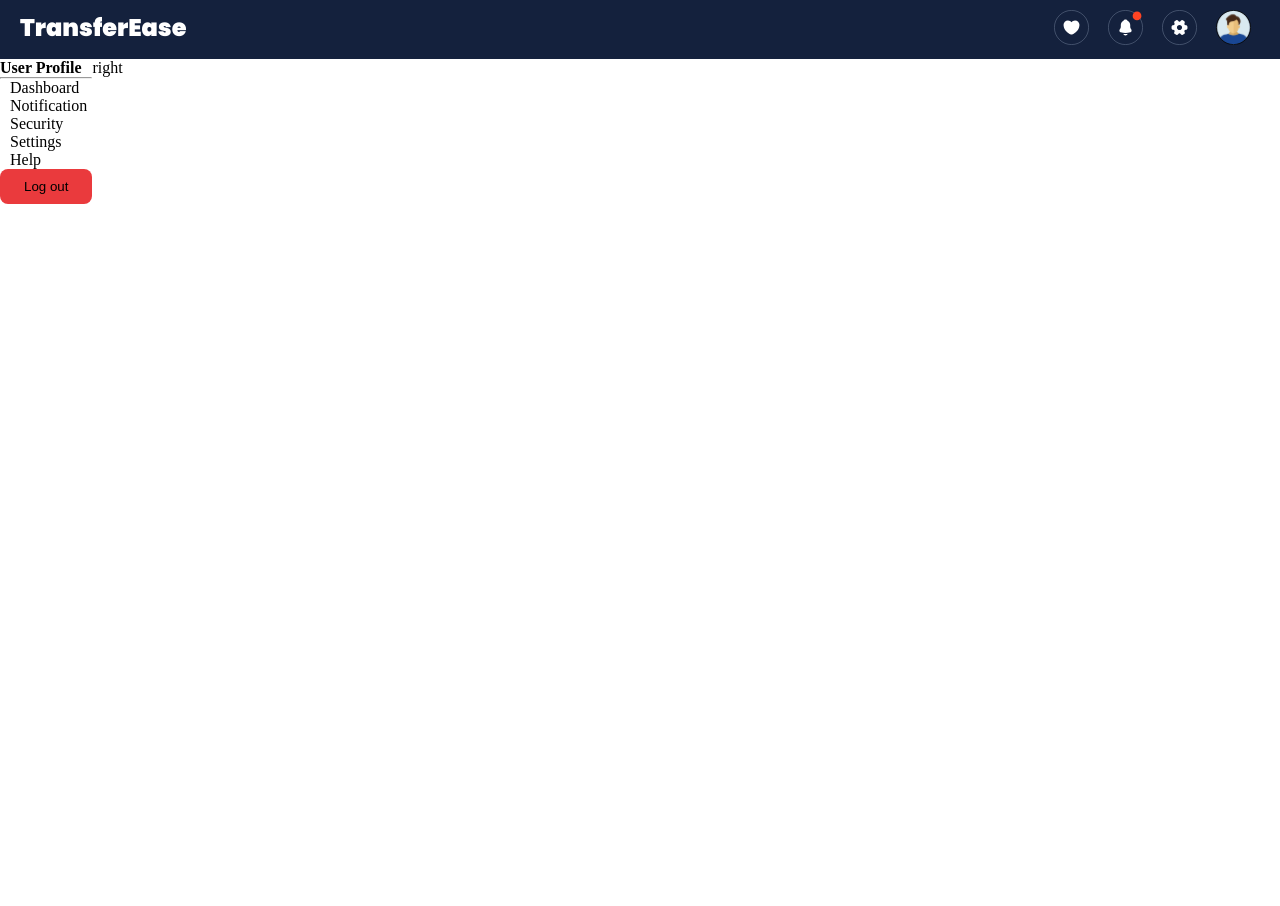
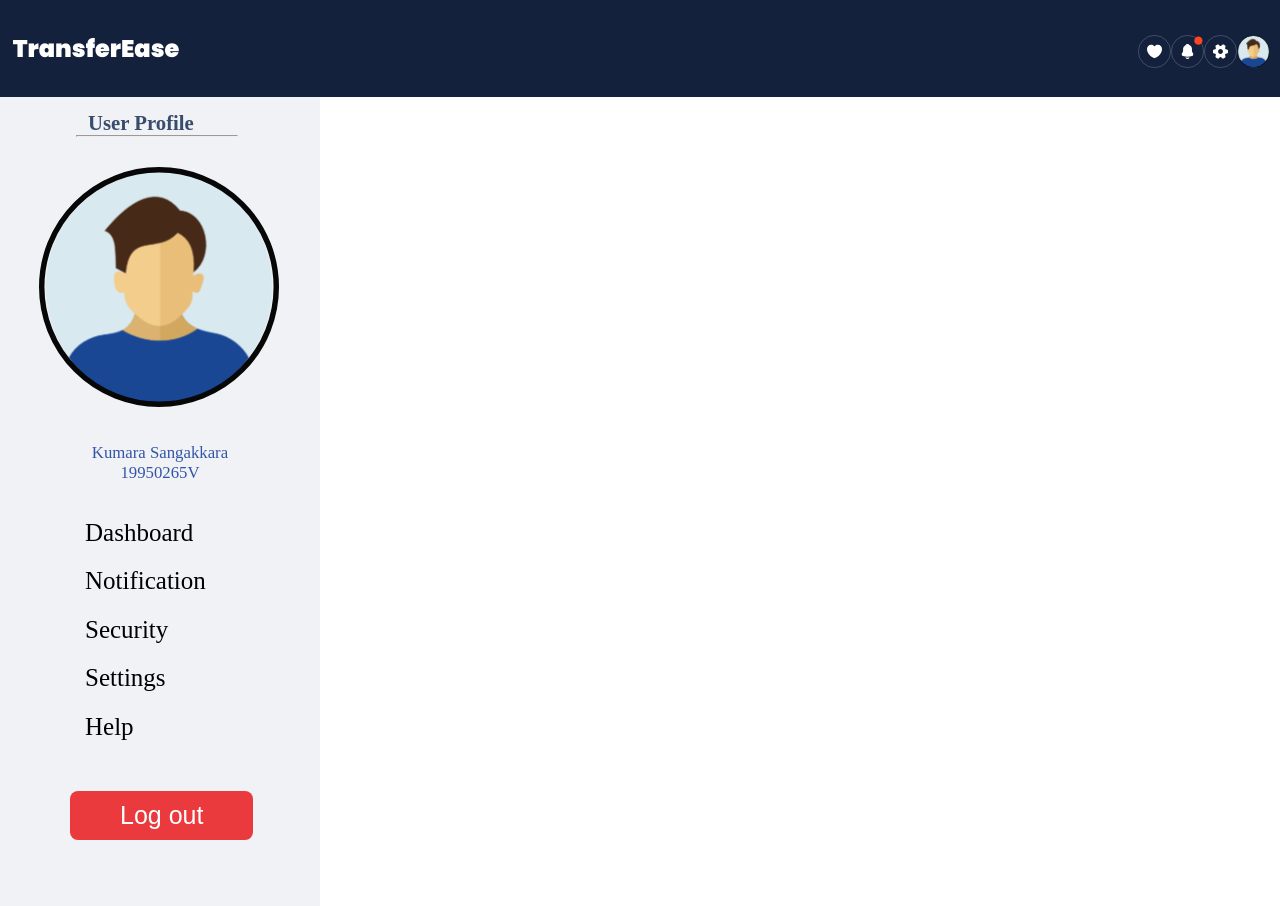
Before and after one commit to naveensanjula975/GovXperience, a React (Create React App) app in the folder transferease-web/: page / in a window 1280 px wide. Before the commit the page ends 800 px from the top, so only its background shows below. Built offline with nearby package versions, Linux system fonts and the light colour scheme.

Commit message:
make account sidebar

```diff
--- a/transferease-web/src/App.js
+++ b/transferease-web/src/App.js
@@ -1,7 +1,5 @@
 import React from 'react';
 import './App.css';
-// import Header from './Components/Header/Header';
-// import Hero from './Components/Hero/Hero';
 import Account from './Components/Account/Account';
 
 function App() {
--- a/transferease-web/src/Components/Account/AccountHeader/AccountHeader.css
+++ b/transferease-web/src/Components/Account/AccountHeader/AccountHeader.css
@@ -1,12 +1,17 @@
 .accountHeader{
     background: #14213D;
     display: flex;
-    padding: 10px 20px;
+    padding: 0% 1%;
     justify-content: space-between;
+    align-items: center;
+    position: fixed;
+    /* z-index: 1; */
+    width: 98%;
 }
 
 .logoText{
     font-family: "Poppins", sans-serif;
+    text-align: center;
     font-weight: 1000;
     font-style: normal;
     color: white;
@@ -16,6 +21,10 @@
     display: flex;
 }
 
+.menu li a img{
+    width: 100%;
+}
+
 li{
     margin-left: 10px;
 }
--- a/transferease-web/src/Components/Account/AcoountSideBar/AccountSideBar.css
+++ b/transferease-web/src/Components/Account/AcoountSideBar/AccountSideBar.css
@@ -1,3 +1,67 @@
 button{
     background-color: #EA3A3D;
+    padding: 10px 50px;
+    color: white;
+    margin-left: 20%;
+    font-size: 25px;
+    margin-top: 10%;
 }
+
+button:hover{
+    background-color: #ca3134;
+}
+
+.sideMenu{
+    background-color: #F1F2F6;
+    padding: 20px 10px;
+    height: 90%;
+    width: 300px;
+    font-size: 25px;
+    padding-top: 35%;
+}
+
+h6{
+    font-weight: 50;
+    text-align: center;
+    color: #3256A5;
+}
+
+li{
+    /* padding: 0; */
+    margin: 0;
+}
+
+h5{
+    padding-left: 26%;
+    color: #384D6C;
+}
+
+hr{
+    max-width: 160px;
+    color: #999BA1;
+}
+
+.line{
+    align-items: center;
+    justify-content: center;
+    margin-left: 22%;
+}
+
+img{
+    margin-left: 9.5%;
+    margin-top: 10%;
+    margin-bottom: 10%;
+}
+
+.menu{
+    margin-left: 25%;
+    margin-top: 5%;
+}
+
+li{
+    margin-top: 17%;
+    margin-bottom: 17%;
+}
+ul li a img {
+    width: 20px;
+}
--- a/transferease-web/src/Components/Account/AcoountSideBar/AccountSideBar.jsx
+++ b/transferease-web/src/Components/Account/AcoountSideBar/AccountSideBar.jsx
@@ -1,20 +1,34 @@
 import React from 'react';
 import './AccountSideBar.css';
+import profileImg from '../../../Assets/Profile.svg';
 
 const AccountSideBar = () => {
   return (
     <>
-      <strong>User Profile</strong>
-      <hr />
-      <ul className='sideMenu'>
-        <li>Dashboard</li>
-        <li>Notification</li>
-        <li>Security</li>
-        <li>Settings</li>
-        <li>Help</li>
-      </ul>
-      <button>Log out</button>
-    </>
+      <div className="sideMenu">
+        <div className="profileDetails">
+          <h5>User Profile</h5>
+          <div className="line">
+            <hr />
+          </div>
+          <img src={profileImg} alt="profile image" />
+          <div className="details">
+            <h6>Kumara Sangakkara</h6>
+            <h6>19950265V</h6>
+          </div>
+        </div>
+        <div className="menu">
+          <ul>
+            <li><a href="">Dashboard</a></li>
+            <li><a href="">Notification</a></li>
+            <li><a href="">Security</a></li>
+            <li><a href="">Settings</a></li>
+            <li><a href="">Help</a></li>
+          </ul>
+        </div>
+          <button>Log out</button>
+      </div>
+   </>
   )
 }
 
```
Also changed, not shown: 1 other file (tests, documents, lock files or other folders).
